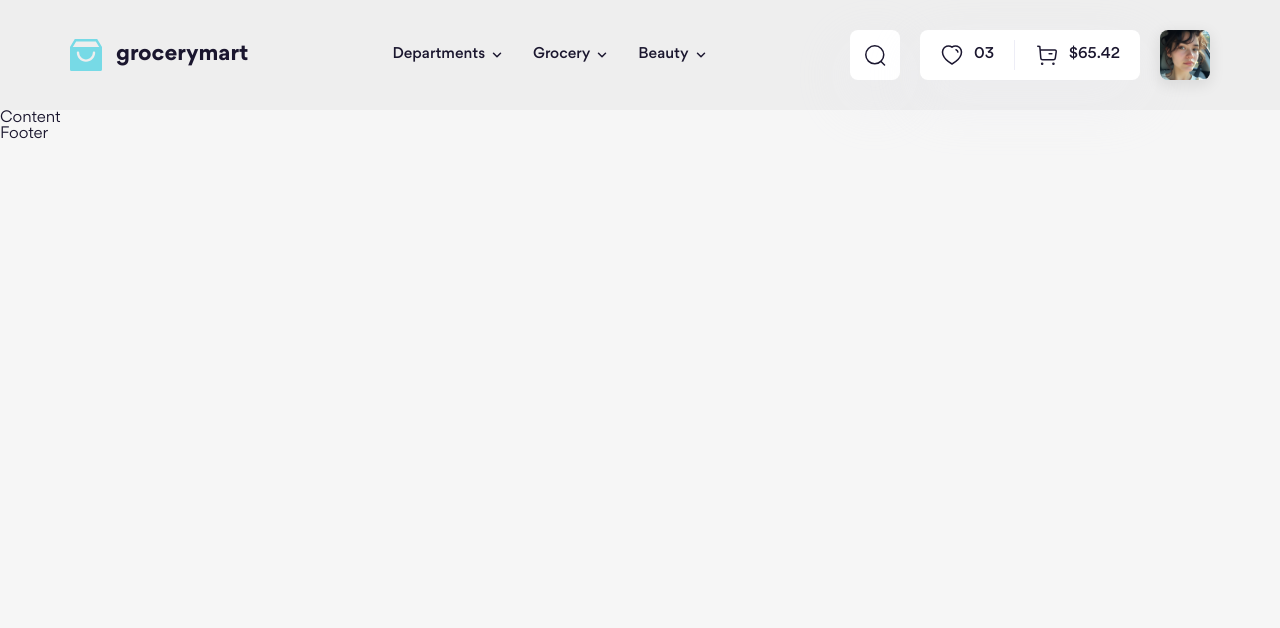
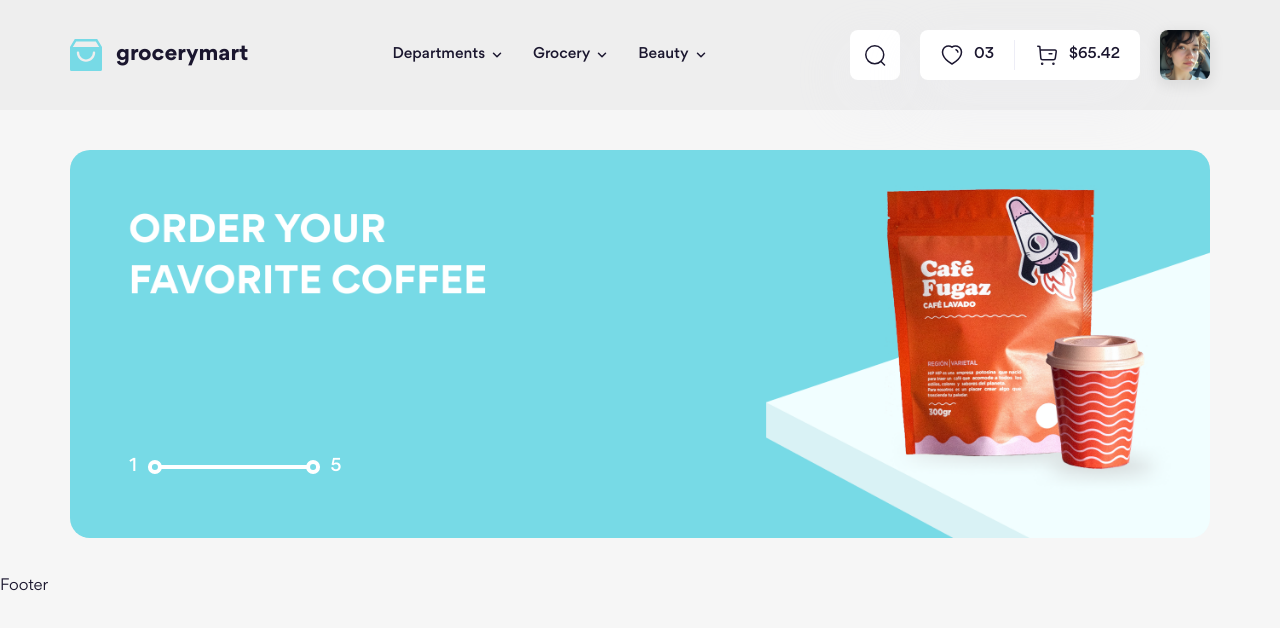
Before and after one commit to tranhuyhau/f8-htmlcss-08, a website: page index.html in a window 1280 px wide. Drawn offline with Linux system fonts and the light colour scheme.

Commit message:
Slideshow

```diff
--- a/index.html
+++ b/index.html
@@ -29,7 +29,29 @@
             load('#header', './templates/header.html');
         </script>
 
-        <div>Content</div>
+        <main class="container">
+            <!-- Slideshow -->
+            <section class="slideshow">
+                <div class="slideshow__inner">
+                    <div class="slideshow__item">
+                        <a href="#!" class="slideshow__link">
+                            <picture>
+                                <source
+                                    media="(max-width: 767.98px)"
+                                    srcset="./assets/img/slideshow/slideshow-1-md.png"
+                                />
+                                <img class="slideshow__img" src="./assets/img/slideshow/slideshow-1.png" alt="" />
+                            </picture>
+                        </a>
+                    </div>
+                </div>
+                <div class="slideshow__page">
+                    <span class="slideshow__number">1</span>
+                    <span class="slideshow__slider"></span>
+                    <span class="slideshow__number">5</span>
+                </div>
+            </section>
+        </main>
 
         <footer id="footer" class="footer"></footer>
         <script>
--- a/scss/component/_index.scss
+++ b/scss/component/_index.scss
@@ -1,2 +1,3 @@
 @forward './logo';
 @forward './dropdown';
+@forward './slideshow';
--- /dev/null
+++ b/scss/component/_slideshow.scss
@@ -0,0 +1,94 @@
+@use '../abstracts';
+
+.slideshow {
+    position: relative;
+    margin: 40px 0;
+
+    &__inner {
+        display: flex;
+        overflow: hidden;
+    }
+
+    &__item {
+        position: relative;
+        flex-shrink: 0;
+        width: 100%;
+        padding-top: 34%;
+
+        @include abstracts.breakpoint(md) {
+            padding-top: 50%;
+        }
+    }
+
+    &__img {
+        position: absolute;
+        top: 0;
+        left: 0;
+        width: 100%;
+        height: 100%;
+        object-fit: cover;
+        border-radius: 20px;
+    }
+
+    &__page {
+        --color: #fff;
+
+        position: absolute;
+        bottom: 14.9%;
+        left: 5.2%;
+        width: 13.3%;
+
+        display: flex;
+        align-items: center;
+        column-gap: 21px;
+    }
+
+    &__number {
+        font-size: 1.8rem;
+        font-weight: 500;
+        line-height: 144.444%;
+        color: var(--color);
+
+        @include abstracts.breakpoint(md) {
+            font-size: 1.4rem;
+            line-height: 142.857%;
+        }
+    }
+
+    &__slider {
+        position: relative;
+        width: 100%;
+        height: 4px;
+        flex-shrink: 0;
+        background: var(--color);
+
+        @include abstracts.breakpoint(md) {
+            height: 3px;
+        }
+
+        &::after,
+        &::before {
+            content: '';
+            position: absolute;
+            width: 14px;
+            height: 14px;
+            top: 50%;
+            border: 4px solid var(--color);
+            border-radius: 50%;
+
+            @include abstracts.breakpoint(md) {
+                border-width: 3px;
+            }
+        }
+
+        &::after {
+            right: 0;
+            translate: 72% -50%;
+        }
+
+        &::before {
+            left: 0;
+            translate: -72% -50%;
+        }
+    }
+}
```
Also changed, not shown: assets/css/main.css, assets/img/slideshow/slideshow-1-md.png (added), assets/img/slideshow/slideshow-1.png (added), 1 other file.
